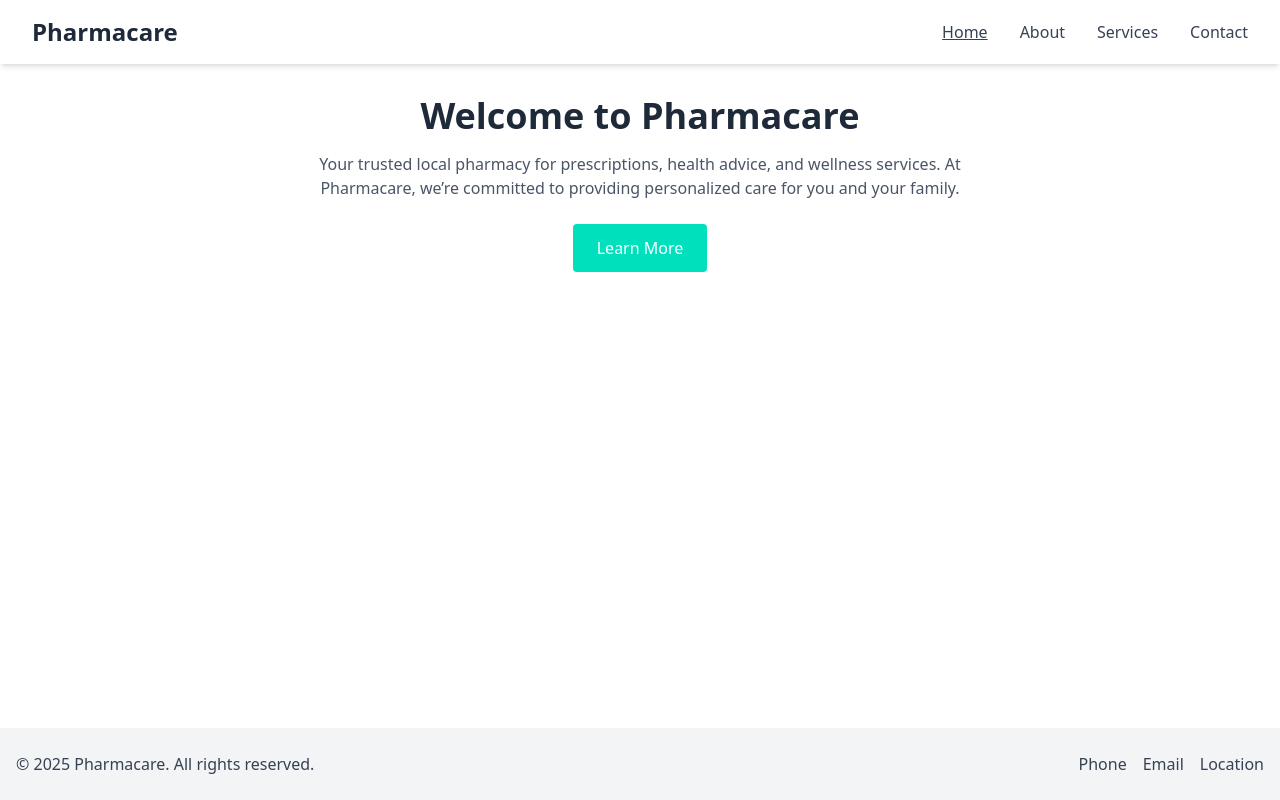
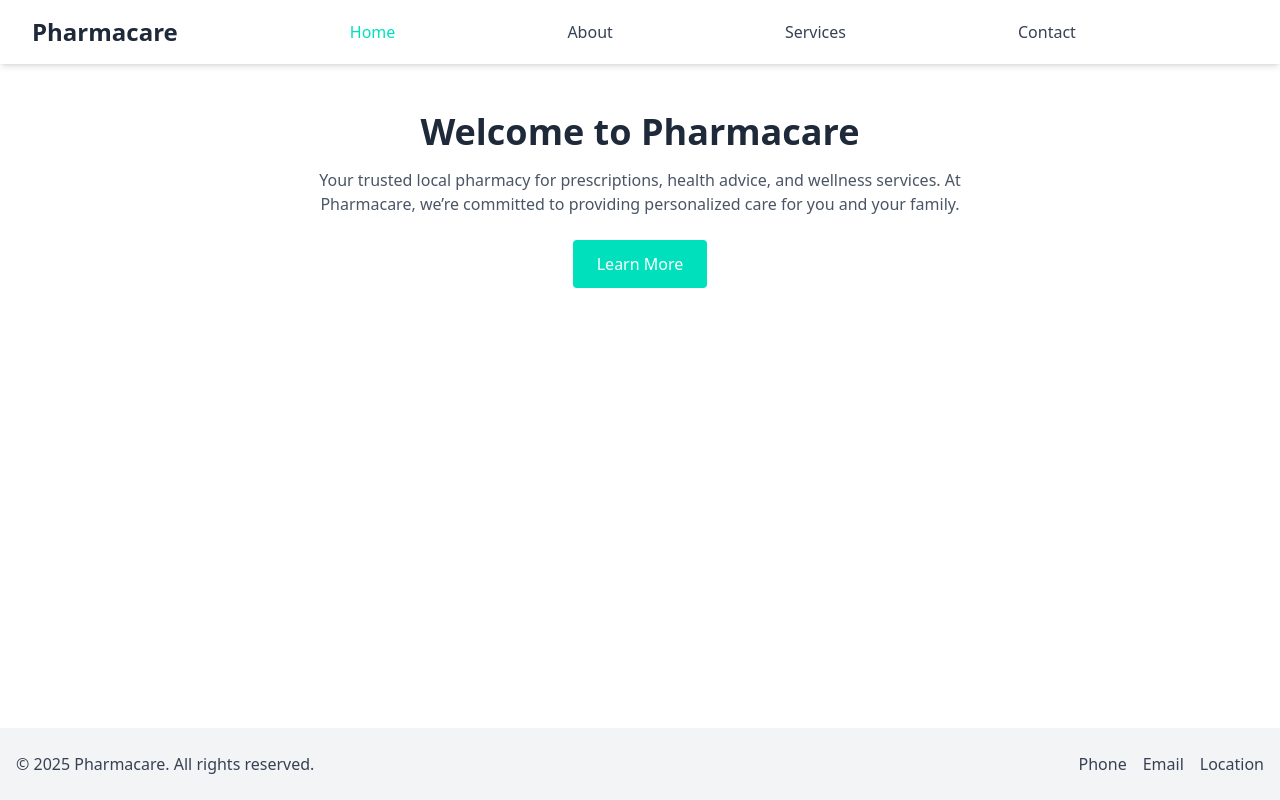
Before and after one commit to arya-lunaris/pharmacare, a React (Vite) app: page / in a window 1280 px wide. Built offline with nearby package versions, Linux system fonts and the light colour scheme.

Commit message:
updated navbar

```diff
--- a/src/App.jsx
+++ b/src/App.jsx
@@ -11,7 +11,7 @@ function App() {
     <Router>
       <div className="flex flex-col min-h-screen">
         <Navbar />
-        <main className="flex-grow">
+        <main className="flex-grow pt-20">
           <Routes>
             <Route path="/" element={<Home />} />
             <Route path="/about" element={<About />} />
--- a/src/components/Navbar.jsx
+++ b/src/components/Navbar.jsx
@@ -1,12 +1,10 @@
-
-
 import { Link, NavLink } from "react-router-dom";
 
 function Navbar() {
   return (
-    <nav className="bg-white shadow-md">
+    <nav className="bg-white shadow-md fixed top-0 left-0 w-full z-50">
       <div className="max-w-7xl mx-auto px-4 sm:px-6 lg:px-8">
-        <div className="flex justify-between items-center h-16">
+        <div className="flex items-center h-16">
           {/* Logo */}
           <div className="flex-shrink-0">
             <Link to="/" className="text-2xl font-bold text-gray-800">
@@ -14,13 +12,15 @@ function Navbar() {
             </Link>
           </div>
 
-          {/* Navigation Links */}
-          <div className="hidden md:flex space-x-8">
+          {/* Navbar links */}
+          <div className="flex-1 flex justify-evenly">
             <NavLink
               to="/"
               className={({ isActive }) =>
-                `text-gray-700 font-medium hover:text-[#00E0BD] hover:underline ${
-                  isActive ? "text-[#00E0BD] underline" : ""
+                `font-medium transition-colors duration-300 ${
+                  isActive
+                    ? "text-[#00E0BD] no-underline"
+                    : "text-gray-700 hover:underline"
                 }`
               }
             >
@@ -29,8 +29,10 @@ function Navbar() {
             <NavLink
               to="/about"
               className={({ isActive }) =>
-                `text-gray-700 font-medium hover:text-[#00E0BD] hover:underline ${
-                  isActive ? "text-[#00E0BD] underline" : ""
+                `font-medium transition-colors duration-300 ${
+                  isActive
+                    ? "text-[#00E0BD] no-underline"
+                    : "text-gray-700 hover:underline"
                 }`
               }
             >
@@ -39,8 +41,10 @@ function Navbar() {
             <NavLink
               to="/services"
               className={({ isActive }) =>
-                `text-gray-700 font-medium hover:text-[#00E0BD] hover:underline ${
-                  isActive ? "text-[#00E0BD] underline" : ""
+                `font-medium transition-colors duration-300 ${
+                  isActive
+                    ? "text-[#00E0BD] no-underline"
+                    : "text-gray-700 hover:underline"
                 }`
               }
             >
@@ -49,8 +53,10 @@ function Navbar() {
             <NavLink
               to="/contact"
               className={({ isActive }) =>
-                `text-gray-700 font-medium hover:text-[#00E0BD] hover:underline ${
-                  isActive ? "text-[#00E0BD] underline" : ""
+                `font-medium transition-colors duration-300 ${
+                  isActive
+                    ? "text-[#00E0BD] no-underline"
+                    : "text-gray-700 hover:underline"
                 }`
               }
             >
```
